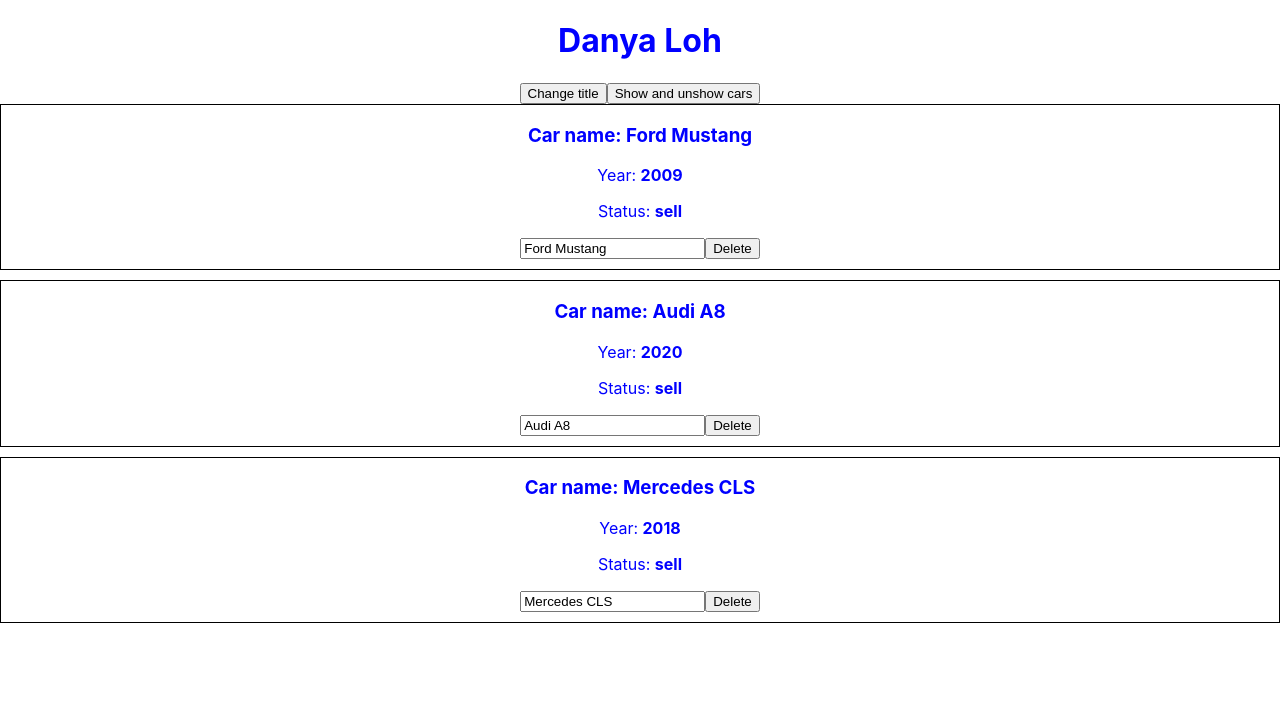
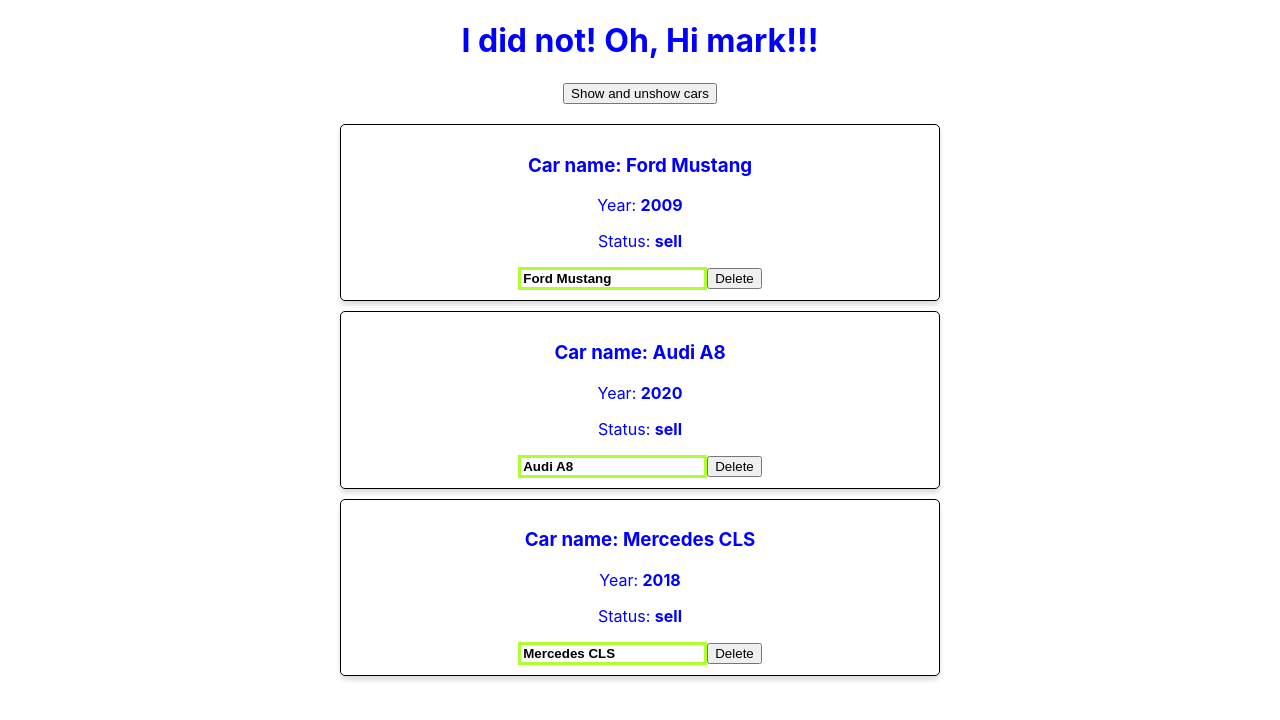
Before and after one commit to Naughty1905/react-train, a React (Create React App) app: page / in a window 1280 px wide. Both pictures are taken after a click on the button "Show and unshow cars". Shown: the top 720 px of the page. Built offline with nearby package versions, Linux system fonts and the light colour scheme.

Commit message:
add styles for car component

```diff
--- a/src/App.js
+++ b/src/App.js
@@ -22,7 +22,7 @@
                 status: 'sell'
             }
         ],
-        pageTitle: 'Danya Loh',
+        pageTitle: 'I did not! Oh, Hi mark!!!',
         showCars: false,
     };
 
@@ -34,12 +34,12 @@
         })
     };
 
-    // handleInput = (event) => {
-    //     console.log('first input changed');
-    //     this.setState({
-    //         pageTitle: event.target.value
-    //     })
-    // };
+    handleInput = (event) => {
+        console.log('first input changed');
+        this.setState({
+            pageTitle: event.target.value
+        })
+    };
 
     toggleCars = () => {
         this.setState({
@@ -76,7 +76,24 @@
             color: 'blue'
         };
 
-        const cars = this.state.cars;
+        // const cars = this.state.cars;
+
+        let cars = null;
+
+        if (this.state.showCars) {
+            cars = this.state.cars.map((car, index) => {
+                return (
+                    <Car
+                        key={index}
+                        name={car.name}
+                        year={car.year}
+                        status={car.status}
+                        onDelete={this.deleteHandler.bind(this, index)}
+                        onChangeName={(event) => this.onChangeName(`${event.target.value}`, index)}
+                    />
+                )
+            })
+        }
 
         return (
             <div className='App' style={divClass}>
@@ -84,11 +101,11 @@
 
                 {/*<input type="text" onChange={this.handleInput}/>*/}
 
-                <button
-                    onClick={this.handleTitle.bind(this, 'Changed!!!')}
-                >
-                    Change title
-                </button>
+                {/*<button*/}
+                {/*    onClick={this.handleTitle.bind(this, 'Changed!!!')}*/}
+                {/*>*/}
+                {/*    Change title*/}
+                {/*</button>*/}
 
                 <button
                     onClick={this.toggleCars}
@@ -96,21 +113,28 @@
                     Show and unshow cars
                 </button>
 
-                {/*иттерируем каждый из элементов и возвращаем массив*/}
-                {this.state.showCars ?
-                    this.state.cars.map((car, index) => {
-                        return (
-                            <Car
-                                key={index}
-                                name={car.name}
-                                year={car.year}
-                                status={car.status}
-                                onDelete={this.deleteHandler.bind(this, index)}
-                                onChangeName={(event) => this.onChangeName(`${event.target.value}`, index)}
-                            />
-                        )
-                    }) : null}
-
+                <div style={{
+                    width: 600,
+                    margin: "auto",
+                    paddingTop: "20px"
+                }}>
+                    { cars }
+                    {/*ниже аналог того что пы прописал в render*/}
+                    {/*/!*иттерируем каждый из элементов и возвращаем массив*!/*/}
+                    {/*{this.state.showCars ?*/}
+                    {/*    this.state.cars.map((car, index) => {*/}
+                    {/*        return (*/}
+                    {/*            <Car*/}
+                    {/*                key={index}*/}
+                    {/*                name={car.name}*/}
+                    {/*                year={car.year}*/}
+                    {/*                status={car.status}*/}
+                    {/*                onDelete={this.deleteHandler.bind(this, index)}*/}
+                    {/*                onChangeName={(event) => this.onChangeName(`${event.target.value}`, index)}*/}
+                    {/*            />*/}
+                    {/*        )*/}
+                    {/*    }) : null}*/}
+                </div>
                 {/*<Car*/}
                 {/*    name={cars[0].name}*/}
                 {/*    year={cars[0].year}*/}
--- /dev/null
+++ b/src/Components/Car/Car.css
@@ -0,0 +1,29 @@
+.Car{
+    border: 1px solid black;
+    margin-bottom: 10px;
+    display: block;
+    padding: 10px;
+    box-shadow: 0 4px 5px 0 rgba(0, 0, 0, .14);
+    border-radius: 5px
+}
+
+.input{
+
+}
+
+.input:active, .input:focus{
+    outline: none;
+}
+
+.input.green{
+    border: 2px solid green;
+}
+
+.input.red{
+    border: 2px solid red;
+}
+
+.input.bold{
+    border: 3px solid greenyellow;
+    font-weight: bold;
+}
--- a/src/Components/Car/Car.js
+++ b/src/Components/Car/Car.js
@@ -1,22 +1,34 @@
 import React from 'react';
+import './Car.css';
 
-export default (props) => (
-    <div style={{
-        border: '1px solid black',
-        marginBottom: '10px',
-    }}>
+export default (props) => {
+    const inputClasses = ['input'];
+
+    if (props.name !== '') {
+        inputClasses.push('green');
+    } else {
+        inputClasses.push('red');
+    }
+
+    if(props.name.length > 4){
+        inputClasses.push('bold');
+    }
+
+    return (
+        <div className="Car">
             <h3>Car name: {props.name}</h3>
             <p>Year: <strong>{props.year}</strong></p>
             <p>Status: <strong>{props.status}</strong></p>
             <input
                 type="text"
-            style={{marginBottom: '10px'}}
                 onChange={props.onChangeName}
                 value={props.name}
+                className={inputClasses.join(' ')}
             />
             <button onClick={props.onDelete}>Delete</button>
         </div>
     )
+}
 
 
 /**
```
Lines whose indentation alone changed are shown as unchanged.
